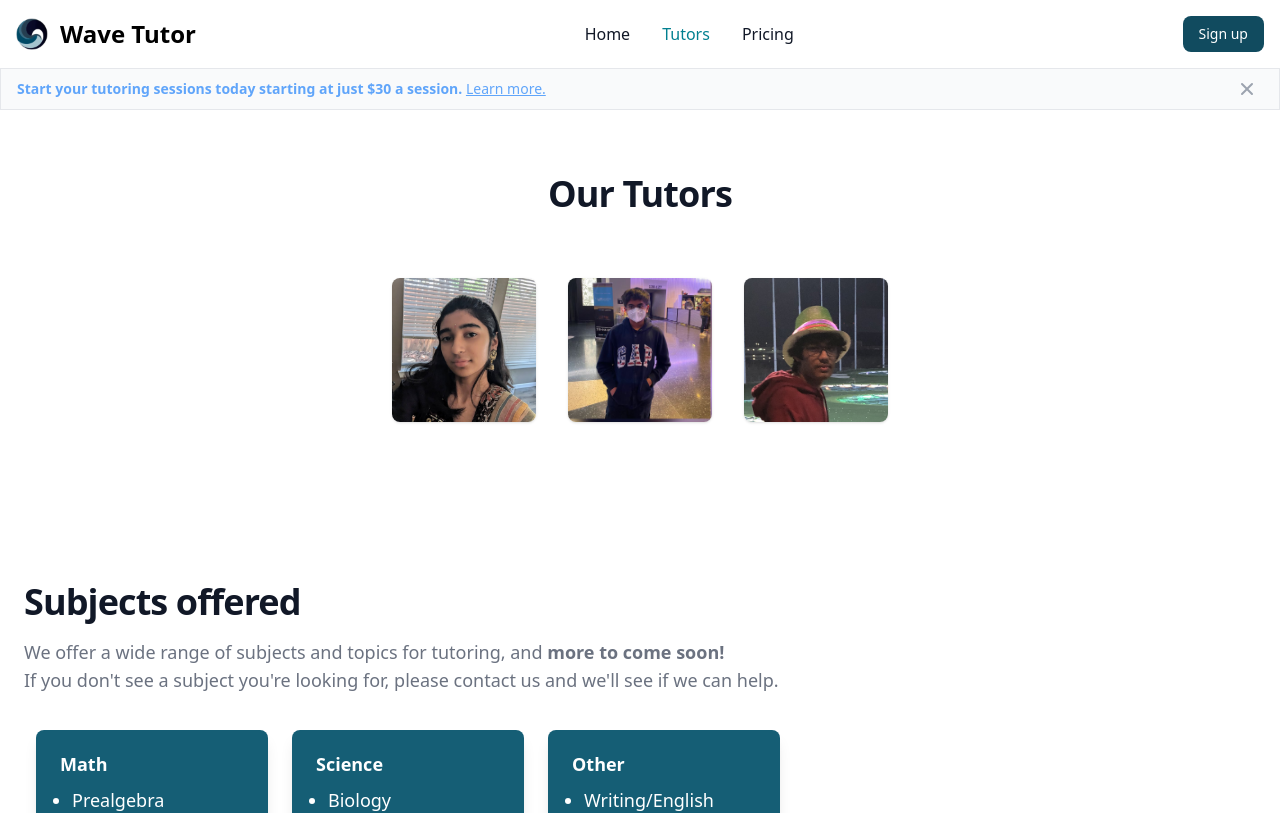
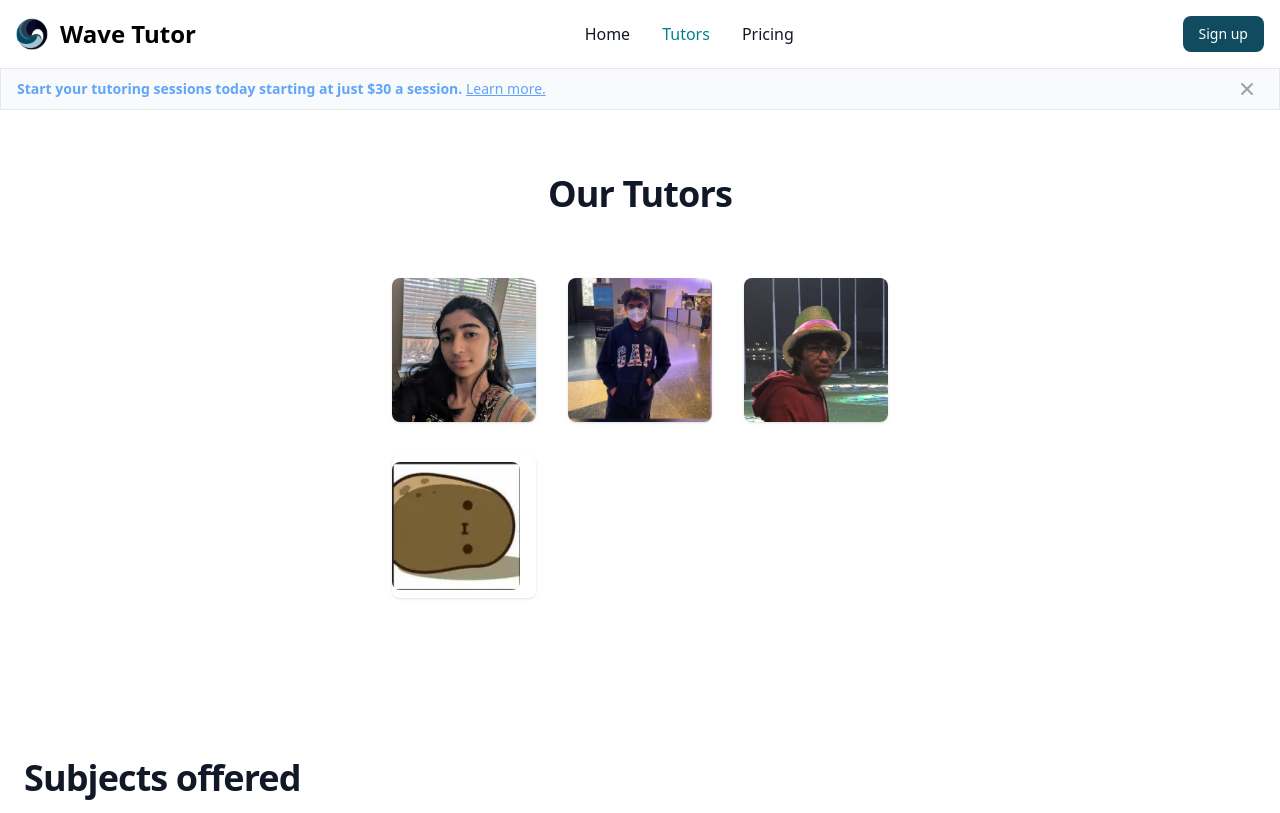
Before and after one commit to wavetutor/wavetutor, a Vue app: page /tutors in a window 1280 px wide. Shown: the top 813 px of the page. Built offline with nearby package versions, Linux system fonts and the light colour scheme.

Commit message:
Add Aaron

```diff
--- a/src/components/CreditsSection.vue
+++ b/src/components/CreditsSection.vue
@@ -28,12 +28,14 @@ import ruhan from "../assets/credits/ruhan.jpg";
 import vedanti from "../assets/credits/vedanti.png";
 import nikhil from "../assets/credits/nikhil.jpg";
 import rishabh from "../assets/credits/rishabh.jpg";
+import aaron from "../assets/credits/aaron.png";
 
 const team = shuffle([
   { name: "Ruhan Gupta", role: "Operations Lead, Web Dev Lead", rank: 4, pfp: ruhan, github: "imgroot2"},
-  { name: "Vedanti Patil", role: "Lead Tutor, Marketing Lead", rank: 2, pfp: vedanti, github: "likevee" },
+  { name: "Vedanti Patil", role: "Lead Tutor, Marketing Lead", rank: 3, pfp: vedanti, github: "likevee" },
   { name: "Nikhil Gupta", role: "Lead Tutor, Marketing Lead", rank: 2, pfp: nikhil, github: "NikG978" },
   { name: "Rishabh Susarla", role: "Tutor", rank: 1, pfp: rishabh, github: "" },
+  { name: "Aaron Fan", role: "Tutor", rank: 1, pfp: aaron, github: ""}
 
 ]).sort((a, b) => b.rank - a.rank);
 
--- a/src/components/Tutor.vue
+++ b/src/components/Tutor.vue
@@ -30,6 +30,7 @@ import { onMounted } from "vue";
 import vedanti from "../assets/credits/vedanti.png";
 import nikhil from "../assets/credits/nikhil.jpg";
 import rishabh from "../assets/credits/rishabh.jpg";
+import aaron from "../assets/credits/aaron.png";
 
 var image = "";
 
@@ -42,14 +43,22 @@ const props = defineProps<{
     subjects: string[],
 }>();
 
-if(props.id == "vedanti") {
-    image = vedanti;
-} else if(props.id == "nikhil") {
-    image = nikhil;
-} else if(props.id == "rishabh") {
-    image = rishabh;
-} else {
-    image = props.picture;
+switch(props.id) {
+    case "vedanti":
+        image = vedanti;
+        break;
+    case "nikhil":
+        image = nikhil;
+        break;
+    case "rishabh":
+        image = rishabh;
+        break;
+    case "aaron":
+        image = aaron;
+        break;
+    default:
+        image = props.picture;
+        break;
 }
 
 
--- a/src/views/TutorsView.vue
+++ b/src/views/TutorsView.vue
@@ -56,7 +56,16 @@
         name: "Rishabh Susarla",
         bio: "Hey, my name is Rishabh, and I'm a rising freshman at Westwood High School. I really enjoy doing math and physics, and I'm really excited to go deeper with these topics with you! In my free time I enjoy doing things like playing video games, talking with friends, listening to music, and procrastinating for hours at a time.",
         picture: 'rishabh.jpg',
-        accomplishments: ["4.0 GPA in 2022-2023 School Year", "790 Math SAT Score in 8th Grade", "Science Bowl Practice Team - 2022-2023"], subjects: ["Prealgebra", "Algebra 1", "Geometry", "Algebra 2", "Probability", "SAT Math", "Physics"]
+        accomplishments: ["4.0 GPA in 2022-2023 School Year", "790 Math SAT Score in 8th Grade", "Science Bowl Practice Team - 2022-2023"],
+        subjects: ["Prealgebra", "Algebra 1", "Geometry", "Algebra 2", "Probability", "SAT Math", "Physics"]
+    },
+    {
+        id: "aaron",
+        name: "Aaron Fan",
+        bio: "Hey! I'm Aaron, and I'm a rising freshman who loves learning math and competing in math competitions. In my free time I like to procrastinate and read.",
+        picture: "aaron.png",
+        accomplishments: ["2x AIME Qualifier (2022, 2023)", "Mathcounts State 2nd Place Team (2022, 2023) and Top 13 (2023) ", "Science Bowl Team 2023"],
+        subjects: ["Prealgebra", "Algebra 1", "Geometry", "Algebra 2", "Probability", "SAT math"]
     }
     ];
 
```
Also changed, not shown: src/assets/credits/aaron.png (added).
